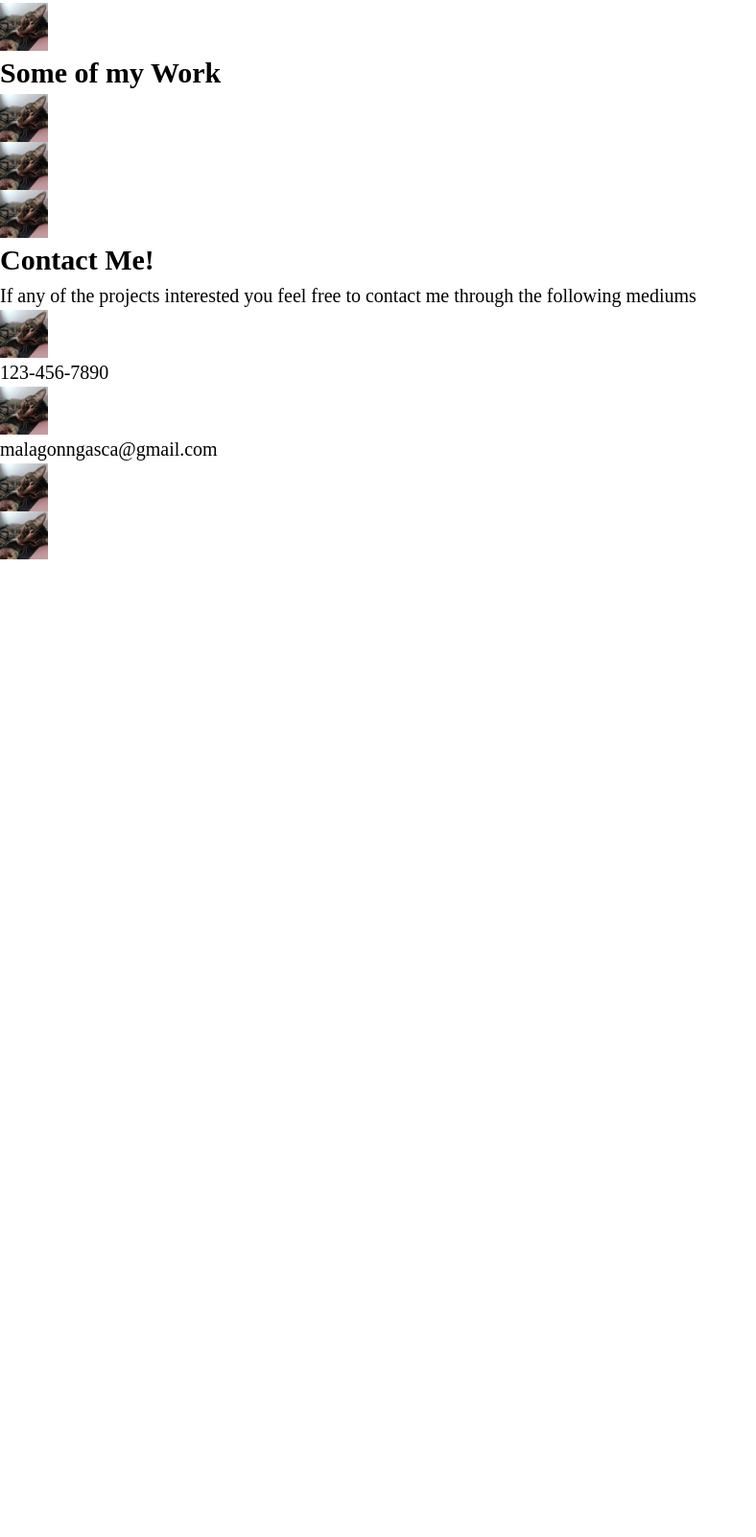
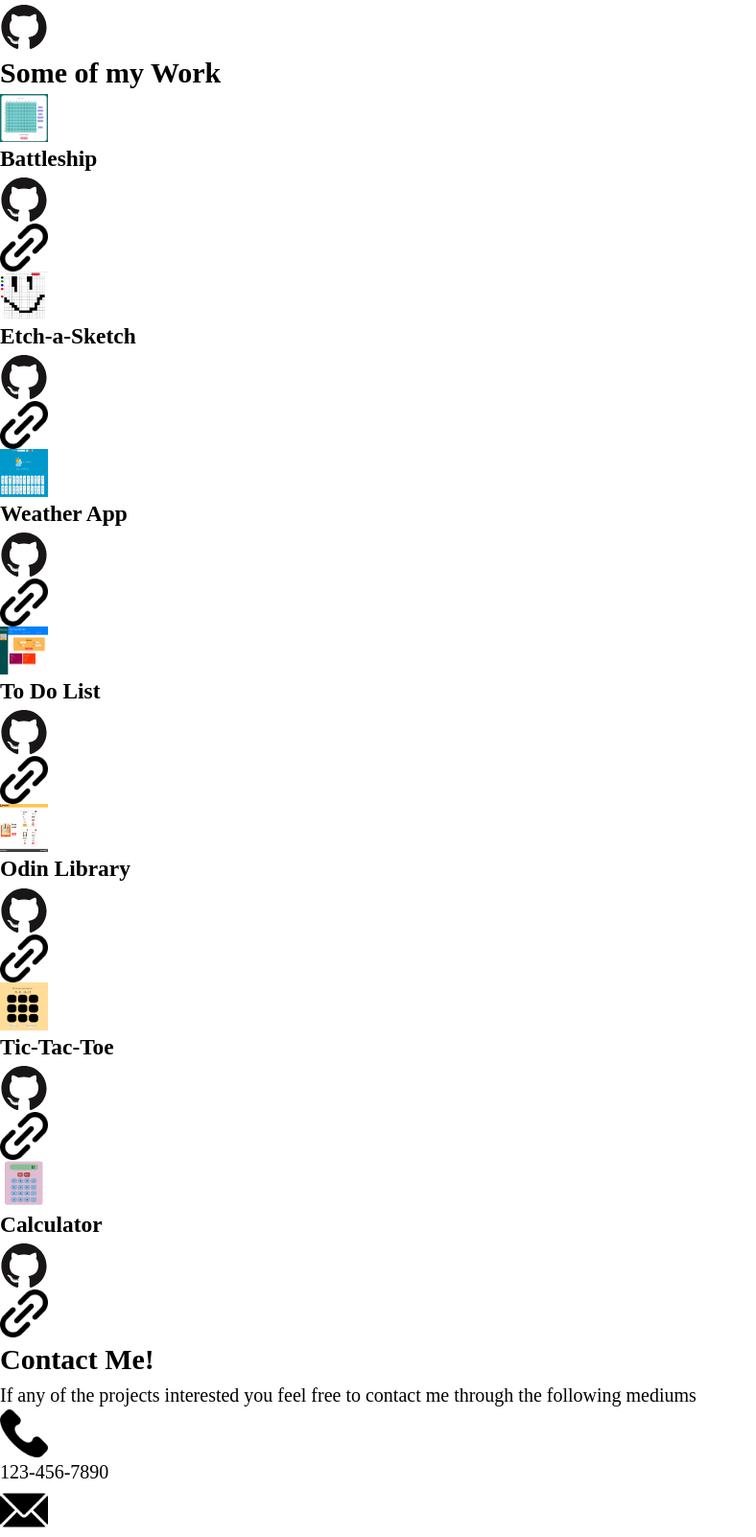
Before and after one commit to Kauboimausu/homepage, a website built with webpack: page src/template.html in a window 1280 px wide. Shown: the part 197-1799 px from the top of the page at 96% size, without its empty margins (0-788 px from the left). Before the commit the page ends 800 px from the top, so only its background shows below. Built offline with nearby package versions, Linux system fonts and the light colour scheme.

Commit message:
Finished setting up HTML skeleton
Finished setting up HTML skeleton with most of the elements I need, now it's time to start the design of the page

```diff
--- a/src/template.html
+++ b/src/template.html
@@ -15,19 +15,91 @@
                 <p>I am Computer Science student from Mexico, this page hosts some of my web development projects, feel free to go through them, I know it's not much yet but I will keep updating this page as I complete more projects I want to show.</p>
                 <div class="contact-icons">
 
-                        <a href="https://github.com/Kauboimausu" target="_blank"><img src="./img/Maui.jpg" alt="GitHub"></a>
+                        <a href="https://github.com/Kauboimausu" target="_blank"><img src="./img/github.svg" alt="GitHub"></a>
                 </div>
             </header>
             <section>
                 <h2>Some of my Work</h2>
 
                 <div class="project-card">
-                    <img src="./img/Maui.jpg" alt="" class="project-screenshot">
+                    <img src="./img/battleship.png" alt="" class="project-screenshot">
                     <div class="project-card-info">
-                        <h3 class="project-name"></h3>
+                        <h3 class="project-name">Battleship</h3>
                         <div class="project-links">
-                            <a href="" target="_blank"><img src="./img/Maui.jpg" alt="GitHub"></a>
-                            <a href="" target="_blank"><img src="./img/Maui.jpg" alt="Live Page"></a>
+                            <a href="https://github.com/Kauboimausu/battleship" target="_blank"><img src="./img/github.svg" alt="GitHub"></a>
+                            <a href="https://kauboimausu.github.io/battleship/" target="_blank"><img src="./img/link.png" alt="Live Page"></a>
+                        </div>
+                        <p class="project-description"></p>
+                    </div>
+                </div>
+
+                <div class="project-card">
+                    <img src="./img/etch-a-sketch.png" alt="" class="project-screenshot">
+                    <div class="project-card-info">
+                        <h3 class="project-name">Etch-a-Sketch</h3>
+                        <div class="project-links">
+                            <a href="https://github.com/Kauboimausu/etch-a-sketch" target="_blank"><img src="./img/github.svg" alt="GitHub"></a>
+                            <a href="https://kauboimausu.github.io/etch-a-sketch/" target="_blank"><img src="./img/link.png" alt="Live Page"></a>
+                        </div>
+                        <p class="project-description"></p>
+                    </div>
+                </div>
+
+                <div class="project-card">
+                    <img src="./img/weather-app.png" alt="" class="project-screenshot">
+                    <div class="project-card-info">
+                        <h3 class="project-name">Weather App</h3>
+                        <div class="project-links">
+                            <a href="https://github.com/Kauboimausu/odin-weather-app" target="_blank"><img src="./img/github.svg" alt="GitHub"></a>
+                            <a href="https://kauboimausu.github.io/odin-weather-app/" target="_blank"><img src="./img/link.png" alt="Live Page"></a>
+                        </div>
+                        <p class="project-description"></p>
+                    </div>
+                </div>
+
+                <div class="project-card">
+                    <img src="./img/todo-list.png" alt="" class="project-screenshot">
+                    <div class="project-card-info">
+                        <h3 class="project-name">To Do List</h3>
+                        <div class="project-links">
+                            <a href="https://github.com/Kauboimausu/odin-todo-list" target="_blank"><img src="./img/github.svg" alt="GitHub"></a>
+                            <a href="https://kauboimausu.github.io/odin-todo-list/" target="_blank"><img src="./img/link.png" alt="Live Page"></a>
+                        </div>
+                        <p class="project-description"></p>
+                    </div>
+                </div>
+
+                <div class="project-card">
+                    <img src="./img/library.png" alt="" class="project-screenshot">
+                    <div class="project-card-info">
+                        <h3 class="project-name">Odin Library</h3>
+                        <div class="project-links">
+                            <a href="https://github.com/Kauboimausu/odin-library" target="_blank"><img src="./img/github.svg" alt="GitHub"></a>
+                            <a href="https://kauboimausu.github.io/odin-library/" target="_blank"><img src="./img/link.png" alt="Live Page"></a>
+                        </div>
+                        <p class="project-description"></p>
+                    </div>
+                </div>
+
+                <div class="project-card">
+                    <img src="./img/tictactoe.png" alt="" class="project-screenshot">
+                    <div class="project-card-info">
+                        <h3 class="project-name">Tic-Tac-Toe</h3>
+                        <div class="project-links">
+                            <a href="https://github.com/Kauboimausu/odin-tictactoe" target="_blank"><img src="./img/github.svg" alt="GitHub"></a>
+                            <a href="https://kauboimausu.github.io/odin-tictactoe/" target="_blank"><img src="./img/link.png" alt="Live Page"></a>
+                        </div>
+                        <p class="project-description"></p>
+                    </div>
+                </div>
+
+                <div class="project-card">
+                    <img src="./img/calculator.png" alt="" class="project-screenshot">
+                    <div class="project-card-info">
+                        <h3 class="project-name">Calculator</h3>
+                        <div class="project-links">
+                            <a href="https://github.com/Kauboimausu/odin-calculator" target="_blank"><img src="./img/github.svg" alt="GitHub"></a>
+                            <a href="https://kauboimausu.github.io/odin-calculator/" target="_blank"><img src="./img/link.png" alt="Live Page"></a>
                         </div>
                         <p class="project-description"></p>
                     </div>
@@ -39,17 +111,17 @@
                     <h2>Contact Me!</h2>
                     <p>If any of the projects interested you feel free to contact me through the following mediums</p>
                     <div class="phone-contact">
-                        <img src="./img/Maui.jpg" alt="Phone">
+                        <img src="./img/phone-call.png" alt="Phone">
                         <p>123-456-7890</p>
                     </div>
                     <div class="email-contact">
-                        <img src="./img/Maui.jpg" alt="Email">
+                        <img src="./img/email.png" alt="Email">
                         <p>malagonngasca@gmail.com</p>
                     </div>
 
                     <div class="link-contacts">
-                        <a href="https://github.com/Kauboimausu"><img src="./img/Maui.jpg" alt="GitHub"></a>
-                        <a href="https://mailto:malagonngasca@gmail.com"><img src="./img/Maui.jpg" alt="G Mail"></a>
+                        <a href="https://github.com/Kauboimausu"><img src="./img/github.svg" alt="GitHub"></a>
+                        <a href="https://mailto:malagonngasca@gmail.com"><img src="./img/email.png" alt="G Mail"></a>
                     </div>
                 </div>
             </footer>
```
Also changed, not shown: src/img/battleship.png (added), src/img/calculator.png (added), src/img/email.png (added), src/img/etch-a-sketch.png (added), src/img/github.svg (added), src/img/library.png (added), src/img/link.png (added), src/img/phone-call.png (added), src/img/tictactoe.png (added), src/img/todo-list.png (added), src/img/weather-app.png (added).
